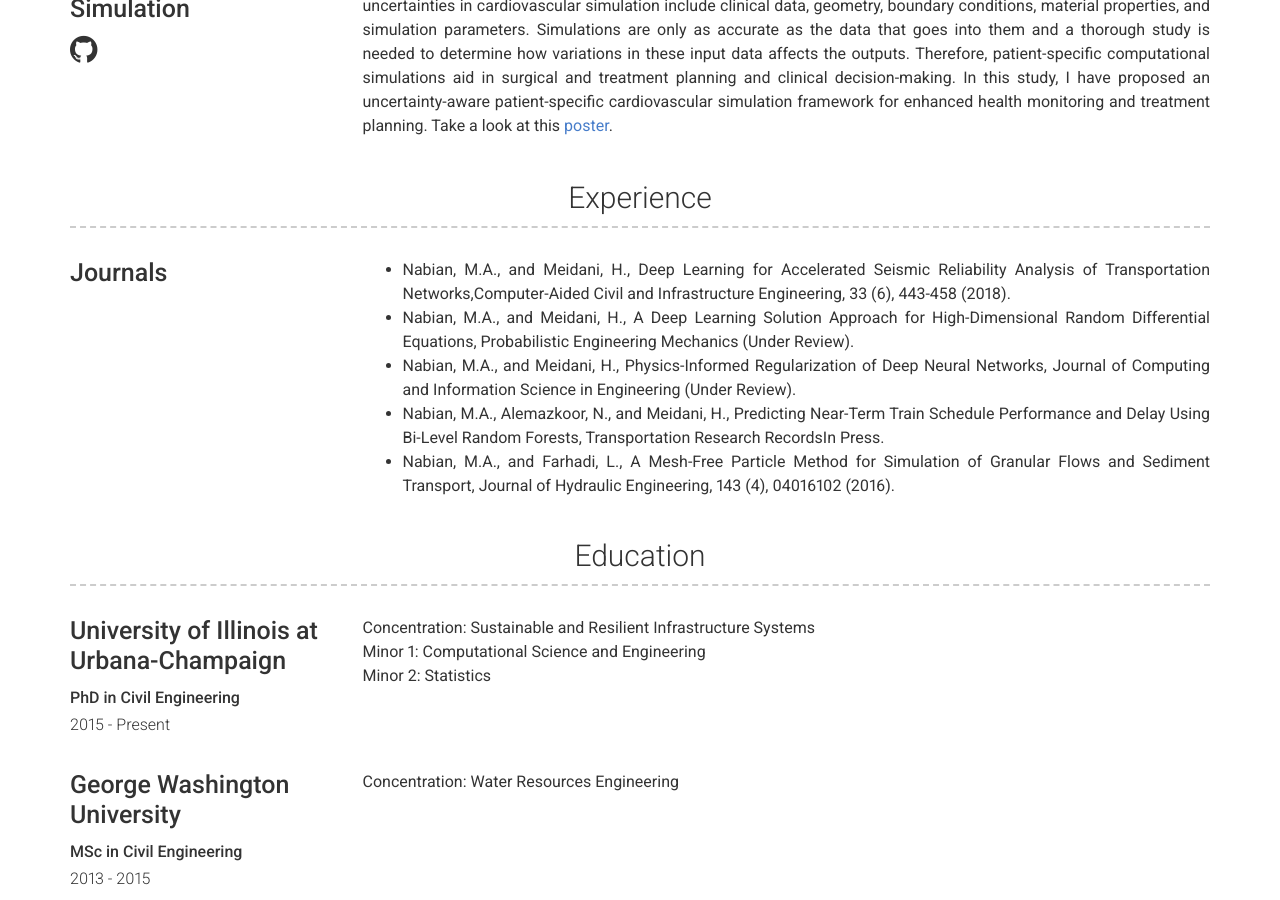
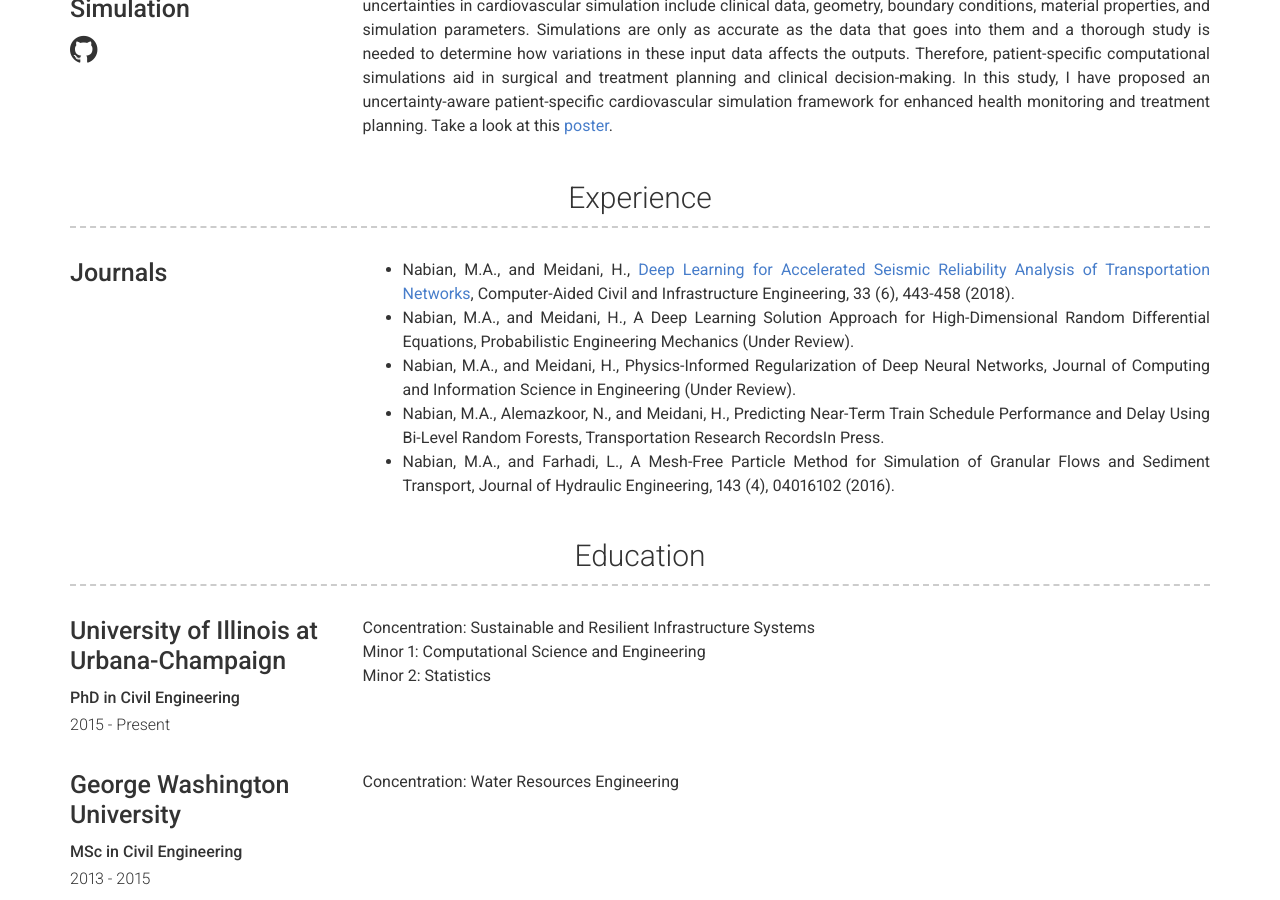
Before and after one commit to mnabian/mnabian.github.io, a Jekyll site: the page built from index.md, in a window 1280 px wide and 900 px high, scrolled down 2481 px. Built offline with Jekyll 4.4.1, drawn with Linux system fonts in a browser that asks for light colours; some of the changed lines change nothing that is shown.

Commit message:
Initial commit

```diff
--- a/_data/experience.yml
+++ b/_data/experience.yml
@@ -1,6 +1,6 @@
 - company: Journals
   description: |
-    - Nabian, M.A., and Meidani, H., Deep Learning for Accelerated Seismic Reliability Analysis of Transportation Networks,Computer-Aided Civil and Infrastructure Engineering, 33 (6), 443-458 (2018).
+    - Nabian, M.A., and Meidani, H., [Deep Learning for Accelerated Seismic Reliability Analysis of Transportation Networks](https://onlinelibrary.wiley.com/doi/abs/10.1111/mice.12359), Computer-Aided Civil and Infrastructure Engineering, 33 (6), 443-458 (2018).
     - Nabian, M.A., and Meidani, H., A Deep Learning Solution Approach for High-Dimensional Random Differential Equations, Probabilistic Engineering Mechanics (Under Review).
     - Nabian, M.A., and Meidani, H., Physics-Informed Regularization of Deep Neural Networks, Journal of Computing and Information Science in Engineering (Under Review).
     - Nabian, M.A., Alemazkoor, N., and Meidani, H., Predicting Near-Term Train Schedule Performance and Delay Using Bi-Level Random Forests, Transportation Research RecordsIn Press.
```
